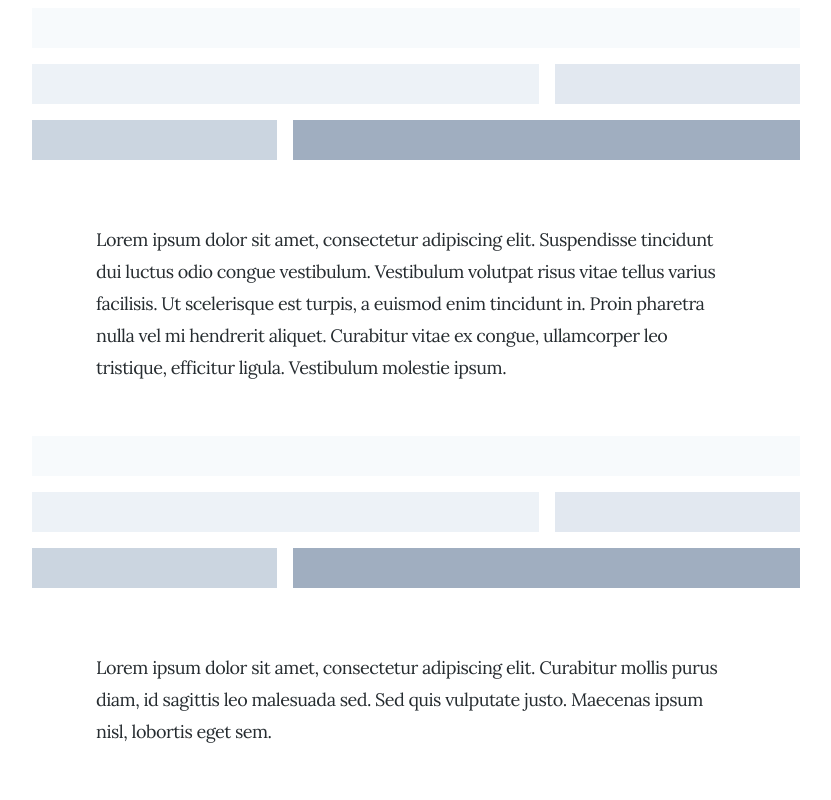
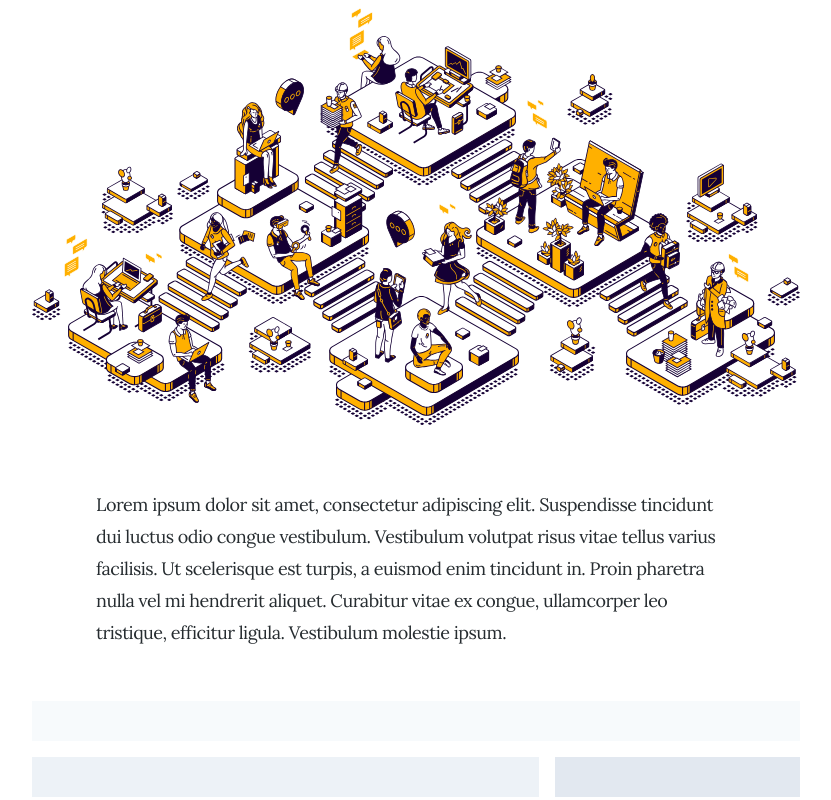
Before and after one commit to rsales/aware-design-manifest, a Vue app: page /manifesto in a window 1280 px wide. Shown: the part 1480-2280 px from the top of the page, without its empty margins (224-1055 px from the left). Built offline with nearby package versions, Linux system fonts and the light colour scheme.

Commit message:
Include First image.

```diff
--- a/src/views/Manifest.vue
+++ b/src/views/Manifest.vue
@@ -37,24 +37,6 @@
         </div>
       </section>
 
-      <!-- <div class="ImageBlock ImageBlock--wide ImageBlockModifyer--center">
-        <div class="ImageBlock-InlineItemsContainer ImageBlock--NoCaption">
-          <div class="ImageBlock-ImageContainer">
-            <div class="SmartImage SmartImage--inline ImageBlock-Image">
-              <video
-                autoplay=""
-                loop=""
-                muted=""
-                playsinline=""
-                class="SmartImage--inline-Image"
-                src="https://churchill-next.imgix.net/images/posts/cd_3.gif?dpr=1&amp;fit=max&amp;fm=mp4&amp;w=500"
-                poster="https://churchill-next.imgix.net/images/posts/cd_3.gif?dpr=1&amp;fit=max&amp;fm=jpg&amp;w=500"
-              ></video>
-            </div>
-          </div>
-        </div>
-      </div> -->
-
       <section class="StepsBlock mt-5 mb-16">
         <div class="container mx-auto px-64">
           <div class="grid grid-cols-3 gap-4">
@@ -89,15 +71,13 @@
         </div>
       </section>
 
-      <section class="StepsBlock mt-5 mb-16">
+      <section class="ImgBlock mt-5 mb-16">
         <div class="container mx-auto px-64">
-          <div class="grid grid-cols-3 gap-4">
-            <div class="col-span-3 bg-gray-100 h-10"></div>
-            <div class="col-span-2 bg-gray-200 h-10"></div>
-            <div class="col-span-1 bg-gray-300 h-10"></div>
-            <div class="col-span-1 bg-gray-400 h-10"></div>
-            <div class="col-span-2 bg-gray-500 h-10"></div>
-          </div>
+          <img
+            alt="connectiong teams"
+            src="@/assets/images/illustrations/iso-illustration.svg"
+            class="w-100"
+          />
         </div>
       </section>
 
@@ -131,6 +111,39 @@
         </div>
       </section>
 
+      <section class="TextBlock TextBlock--wide">
+        <div class="Grid">
+          <div class="TextBlock-Content">
+            <div class="Text TextStyles">
+              <p>
+                Lorem ipsum dolor sit amet, consectetur adipiscing elit.
+                Curabitur mollis purus diam, id sagittis leo malesuada sed. Sed
+                quis vulputate justo. Maecenas ipsum nisl, lobortis eget sem.
+              </p>
+            </div>
+          </div>
+        </div>
+      </section>
+
+      <!-- Backup Sections -->
+
+      <!-- <section class="ImageBlock ImageBlock--wide ImageBlockModifyer--center">
+        <div class="ImageBlock-InlineItemsContainer ImageBlock--NoCaption">
+          <div class="ImageBlock-ImageContainer">
+            <div class="SmartImage SmartImage--inline ImageBlock-Image">
+              <video
+                autoplay=""
+                loop=""
+                muted=""
+                playsinline=""
+                class="SmartImage--inline-Image"
+                src="https://churchill-next.imgix.net/images/posts/cd_3.gif?dpr=1&amp;fit=max&amp;fm=mp4&amp;w=500"
+                poster="https://churchill-next.imgix.net/images/posts/cd_3.gif?dpr=1&amp;fit=max&amp;fm=jpg&amp;w=500"
+              ></video>
+            </div>
+          </div>
+        </div>
+      </section> -->
       <!-- <section class="QuoteBlock QuoteBlock--NoImage">
         <div class="Grid">
           <div class="QuoteBlock-Content">
@@ -162,20 +175,6 @@
           </div>
         </div>
       </section> -->
-
-      <section class="TextBlock TextBlock--wide">
-        <div class="Grid">
-          <div class="TextBlock-Content">
-            <div class="Text TextStyles">
-              <p>
-                Lorem ipsum dolor sit amet, consectetur adipiscing elit.
-                Curabitur mollis purus diam, id sagittis leo malesuada sed. Sed
-                quis vulputate justo. Maecenas ipsum nisl, lobortis eget sem.
-              </p>
-            </div>
-          </div>
-        </div>
-      </section>
     </div>
     <Footer />
   </div>
--- a/src/views/Method.vue
+++ b/src/views/Method.vue
@@ -36,24 +36,6 @@
           </div>
         </div>
       </section>
-
-      <!-- <div class="ImageBlock ImageBlock--wide ImageBlockModifyer--center">
-        <div class="ImageBlock-InlineItemsContainer ImageBlock--NoCaption">
-          <div class="ImageBlock-ImageContainer">
-            <div class="SmartImage SmartImage--inline ImageBlock-Image">
-              <video
-                autoplay=""
-                loop=""
-                muted=""
-                playsinline=""
-                class="SmartImage--inline-Image"
-                src="https://churchill-next.imgix.net/images/posts/cd_3.gif?dpr=1&amp;fit=max&amp;fm=mp4&amp;w=500"
-                poster="https://churchill-next.imgix.net/images/posts/cd_3.gif?dpr=1&amp;fit=max&amp;fm=jpg&amp;w=500"
-              ></video>
-            </div>
-          </div>
-        </div>
-      </div> -->
 
       <section class="StepsBlock mt-5 mb-16">
         <div class="container mx-auto px-64">
@@ -131,6 +113,39 @@
         </div>
       </section>
 
+      <section class="TextBlock TextBlock--wide">
+        <div class="Grid">
+          <div class="TextBlock-Content">
+            <div class="Text TextStyles">
+              <p>
+                Lorem ipsum dolor sit amet, consectetur adipiscing elit.
+                Curabitur mollis purus diam, id sagittis leo malesuada sed. Sed
+                quis vulputate justo. Maecenas ipsum nisl, lobortis eget sem.
+              </p>
+            </div>
+          </div>
+        </div>
+      </section>
+
+      <!-- Backup Sections -->
+
+      <!-- <section class="ImageBlock ImageBlock--wide ImageBlockModifyer--center">
+        <div class="ImageBlock-InlineItemsContainer ImageBlock--NoCaption">
+          <div class="ImageBlock-ImageContainer">
+            <div class="SmartImage SmartImage--inline ImageBlock-Image">
+              <video
+                autoplay=""
+                loop=""
+                muted=""
+                playsinline=""
+                class="SmartImage--inline-Image"
+                src="https://churchill-next.imgix.net/images/posts/cd_3.gif?dpr=1&amp;fit=max&amp;fm=mp4&amp;w=500"
+                poster="https://churchill-next.imgix.net/images/posts/cd_3.gif?dpr=1&amp;fit=max&amp;fm=jpg&amp;w=500"
+              ></video>
+            </div>
+          </div>
+        </div>
+      </section> -->
       <!-- <section class="QuoteBlock QuoteBlock--NoImage">
         <div class="Grid">
           <div class="QuoteBlock-Content">
@@ -162,20 +177,6 @@
           </div>
         </div>
       </section> -->
-
-      <section class="TextBlock TextBlock--wide">
-        <div class="Grid">
-          <div class="TextBlock-Content">
-            <div class="Text TextStyles">
-              <p>
-                Lorem ipsum dolor sit amet, consectetur adipiscing elit.
-                Curabitur mollis purus diam, id sagittis leo malesuada sed. Sed
-                quis vulputate justo. Maecenas ipsum nisl, lobortis eget sem.
-              </p>
-            </div>
-          </div>
-        </div>
-      </section>
     </div>
     <Footer />
   </div>
```
Also changed, not shown: src/assets/images/illustrations/iso-illustration.svg (added).
